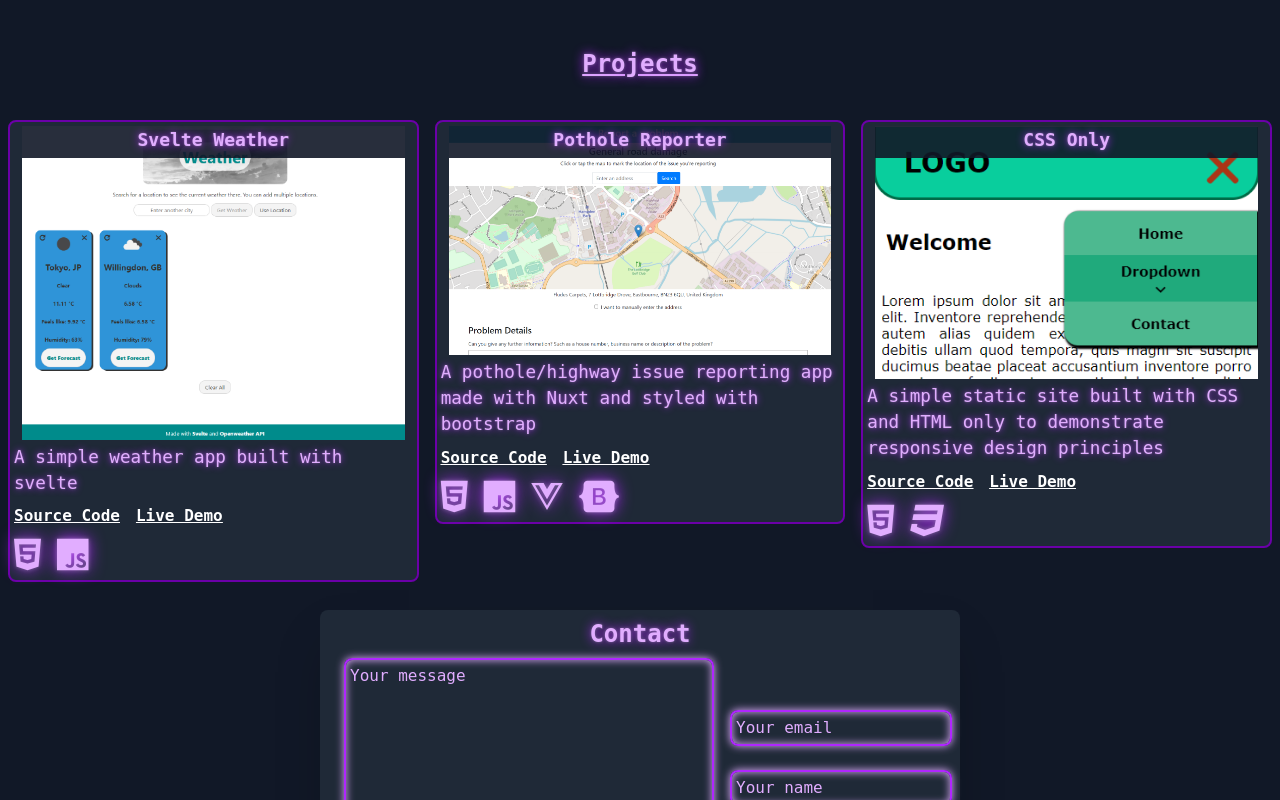
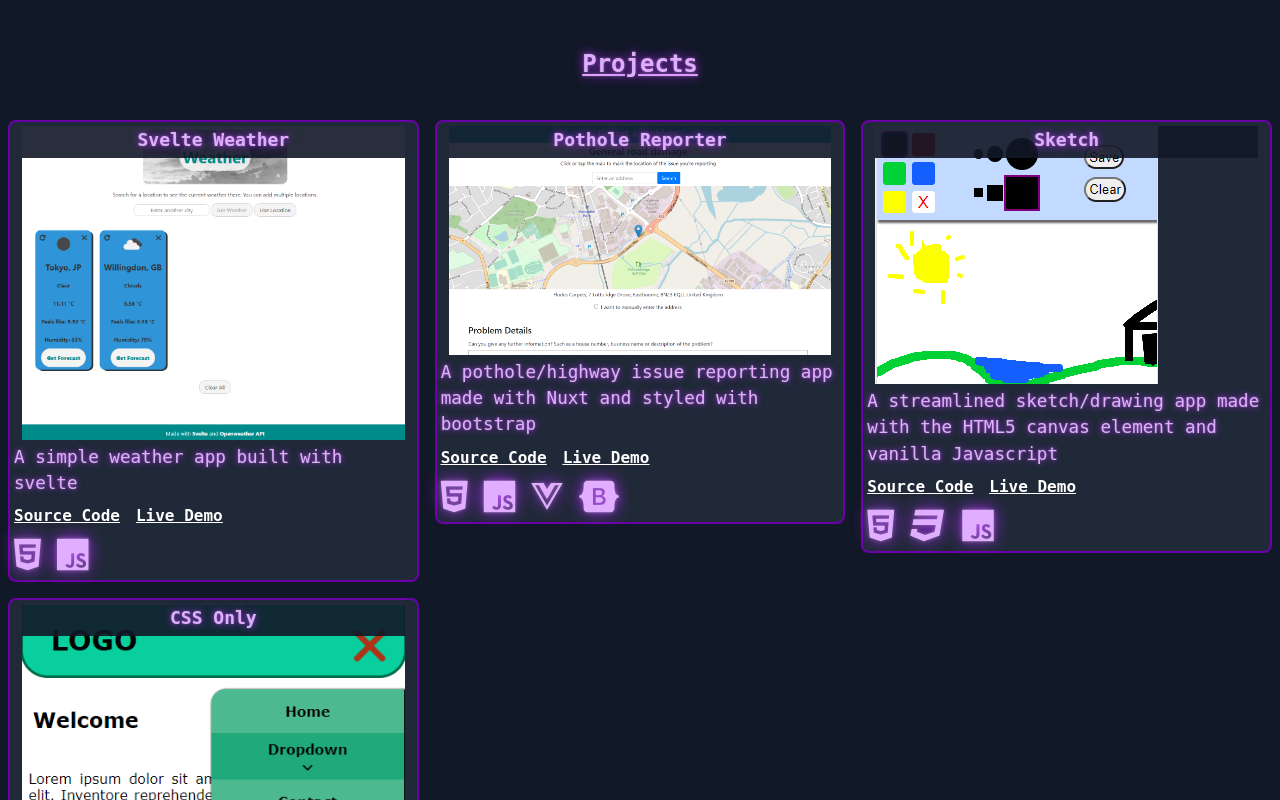
Before and after one commit to rhall1310/portfolio, a Nuxt app: page / in a window 1280 px wide. Shown: the part 580-1380 px from the top of the page. Built offline with nearby package versions, Linux system fonts and the light colour scheme.

Commit message:
drawing project added

```diff
--- a/pages/index.vue
+++ b/pages/index.vue
@@ -118,6 +118,14 @@ export default {
           ],
         },
         {
+          title: 'Sketch',
+          text: 'A streamlined sketch/drawing app made with the HTML5 canvas element and vanilla Javascript',
+          img: 'drawing.png',
+          code: 'https://rhall1310.github.io/Drawing/',
+          link: 'https://rhall1310.github.io/Drawing/',
+          icons: ['fab fa-html5', 'fab fa-css3', 'fab fa-js'],
+        },
+        {
           title: 'CSS Only',
           text: 'A simple static site built with CSS and HTML only to demonstrate responsive design principles',
           img: 'css_only.png',
```
Also changed, not shown: assets/images/drawing.png (added).
